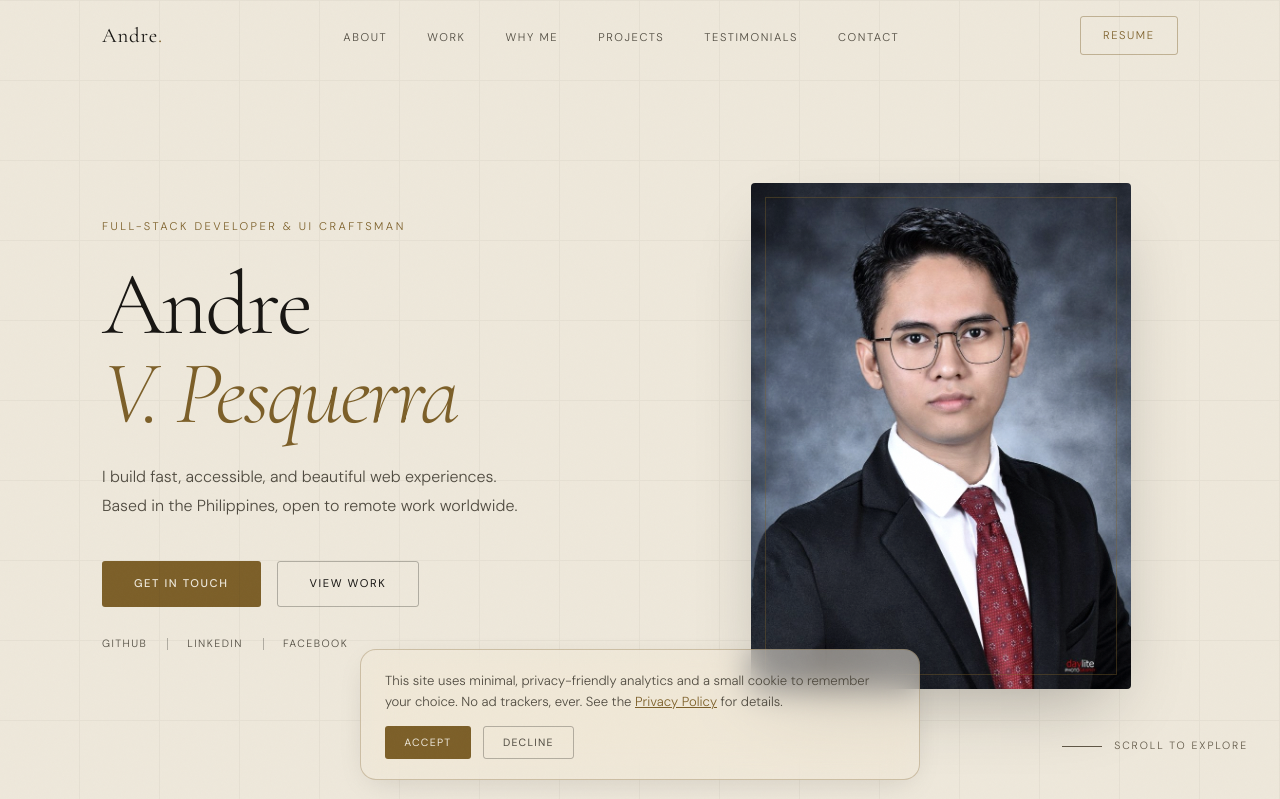
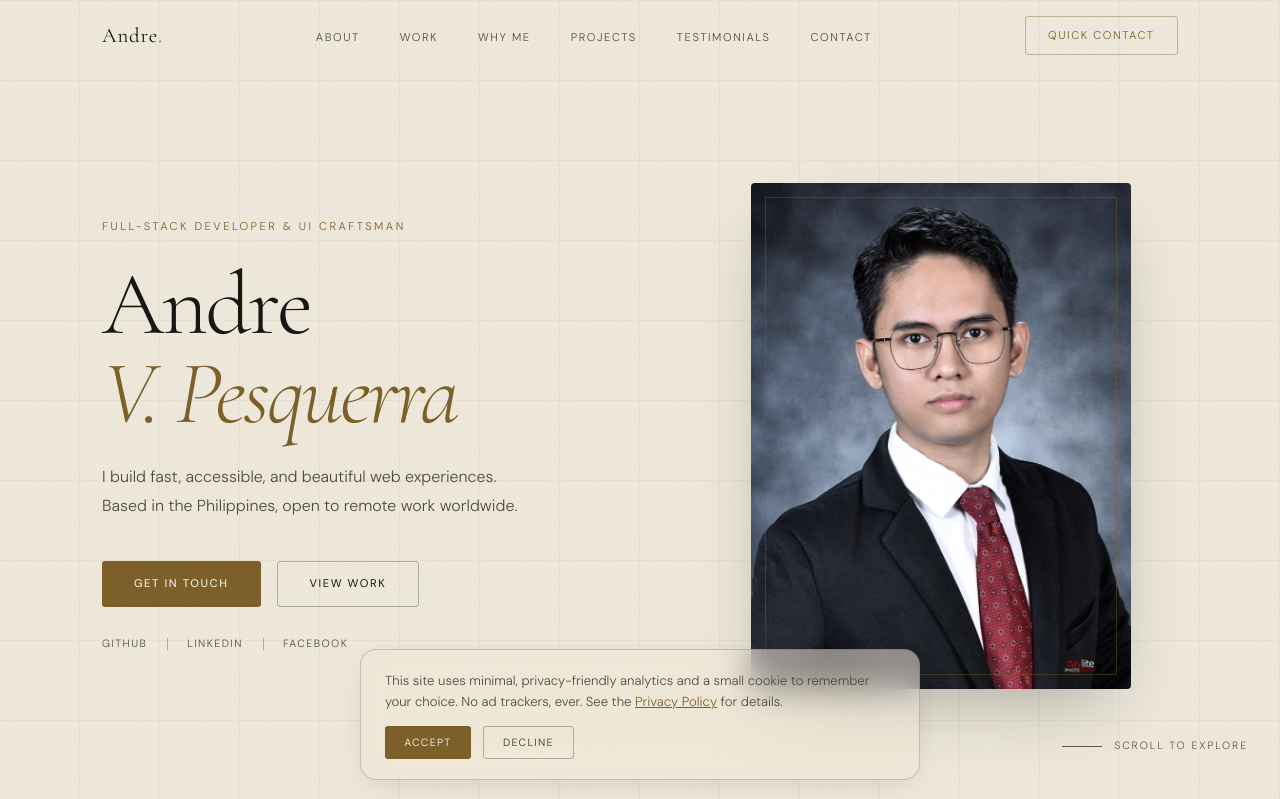
Before and after one commit to codewitheywu/andre-pesquerra, a PHP site: page /index.html in a window 1280 px wide. Shown: the top 799 px of the page. Run offline with PHP 8.4, Linux system fonts and the light colour scheme.

Commit message:
Replace nav Resume link with Quick Contact
Co-Authored-By: Claude Sonnet 5 <noreply@anthropic.com>

```diff
--- a/index.html
+++ b/index.html
@@ -38,8 +38,8 @@
       <li><a href="#contact">Contact</a></li>
     </ul>
 
-    <a href="assets/files/resume.pdf" class="nav-cta" target="_blank" rel="noopener">
-      Resume
+    <a href="#contact" class="nav-cta">
+      Quick Contact
     </a>
 
     <button class="nav-hamburger" aria-label="Toggle menu" aria-expanded="false">
--- a/index.php
+++ b/index.php
@@ -80,11 +80,9 @@ $year     = date('Y');
       <li><a href="#contact">Contact</a></li>
     </ul>
 
-    <?php if (!empty($profile['resume_url'])): ?>
-    <a href="<?= htmlspecialchars($profile['resume_url'], ENT_QUOTES, 'UTF-8') ?>" class="nav-cta" target="_blank" rel="noopener">
-      Resume
+    <a href="#contact" class="nav-cta">
+      Quick Contact
     </a>
-    <?php endif; ?>
 
     <button class="nav-hamburger" aria-label="Toggle menu" aria-expanded="false">
       <span></span><span></span><span></span>
```
